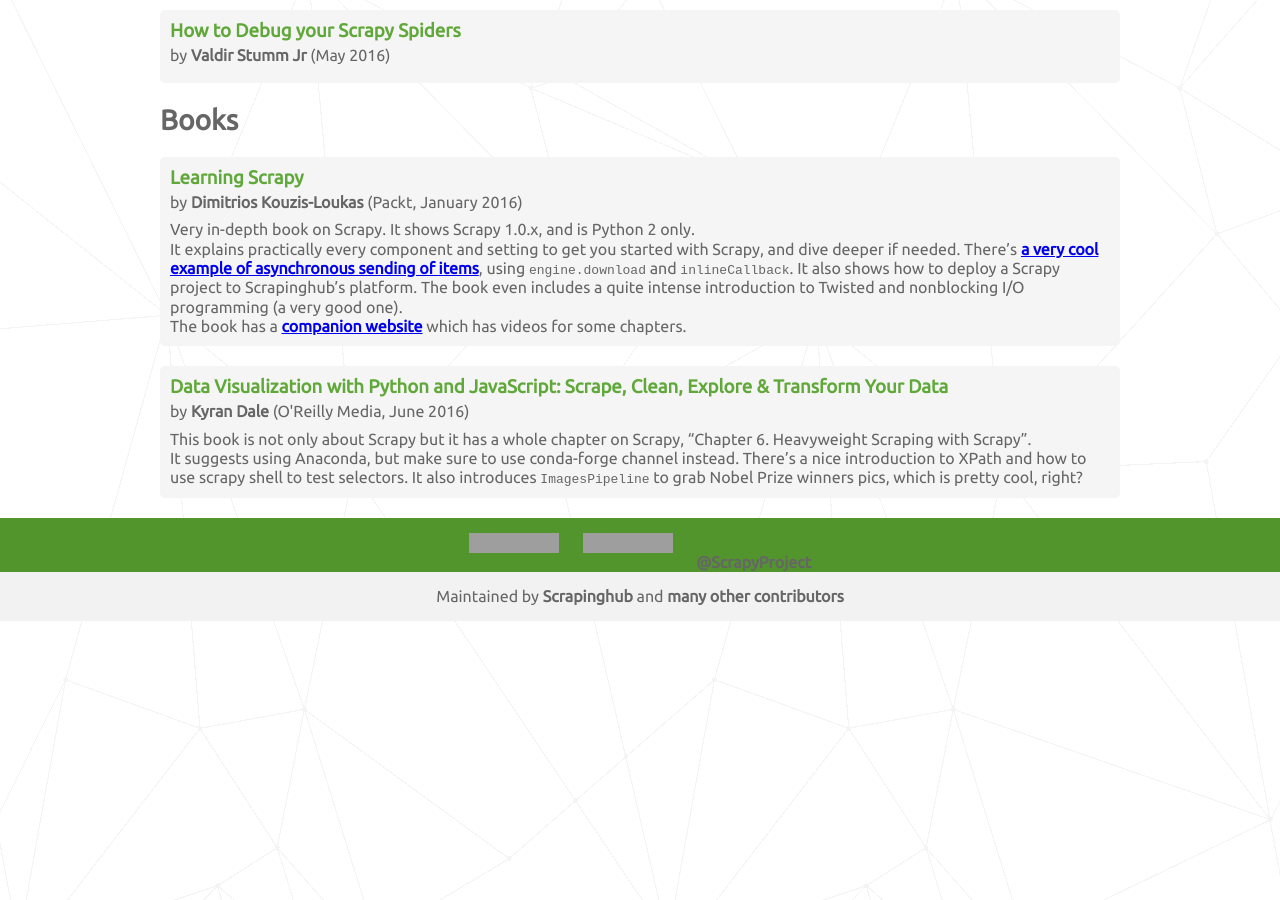
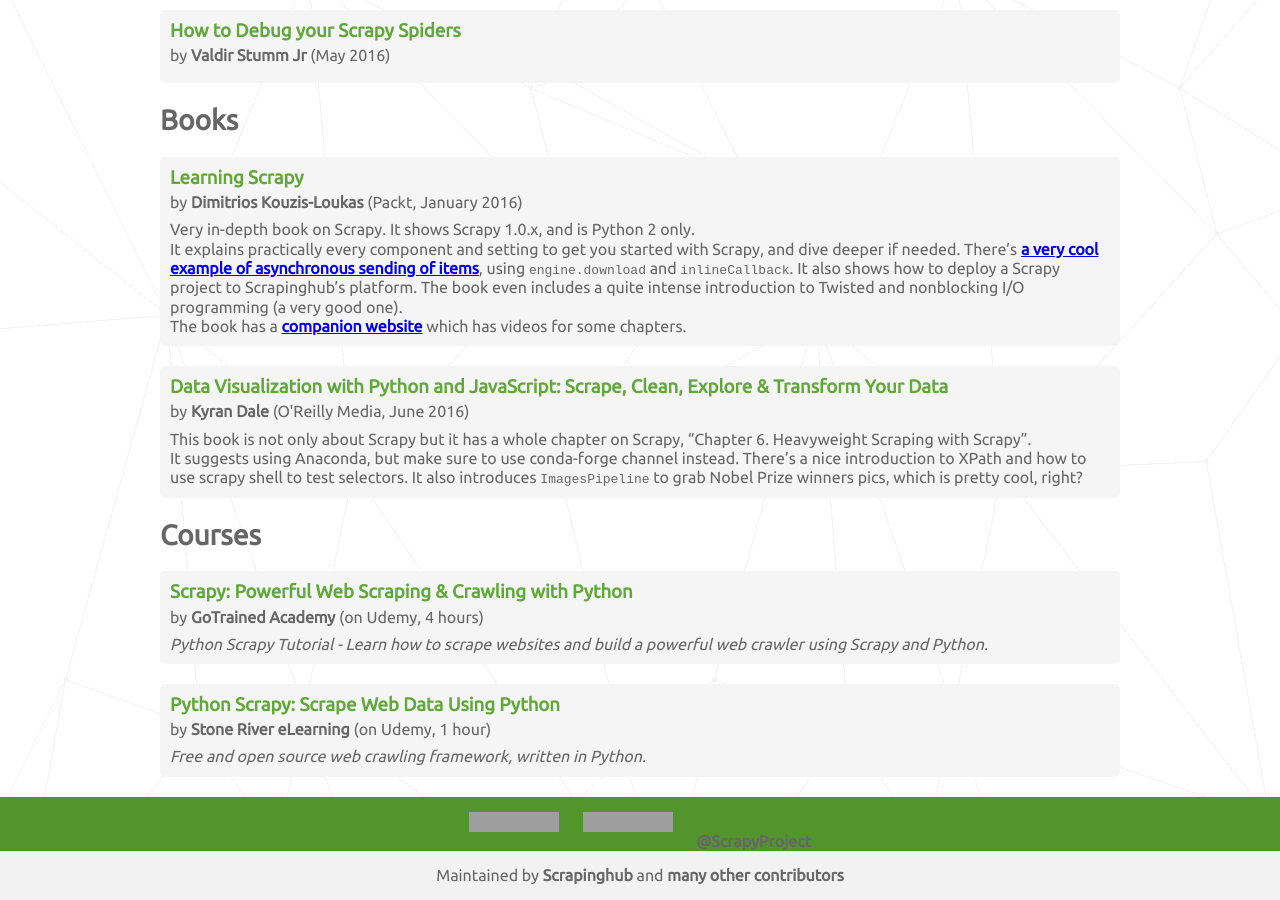
Before and after one commit to scrapy/scrapy.org, a Jekyll site: the page built from resources.html, in a window 1280 px wide and 900 px high, scrolled down 1224 px. Built offline with Jekyll 4.4.1, drawn with Linux system fonts in a browser that asks for light colours; comment, search, counter and statistics services are not loaded; before the commit the page ends 1845 px from its top, so only the background shows below that; grey boxes are pictures that could not be loaded.

Commit message:
Add section on courses

```diff
--- /dev/null
+++ b/_data/resources/courses.yml
@@ -0,0 +1,16 @@
+- title:  "Scrapy: Powerful Web Scraping & Crawling with Python"
+  url:    https://www.udemy.com/scrapy-tutorial-web-scraping-with-python/
+  author: GoTrained Academy
+  platform:     Udemy
+  length:       4 hours
+  description: |
+    _Python Scrapy Tutorial - Learn how to scrape websites and build a
+    powerful web crawler using Scrapy and Python._
+
+- title:  "Python Scrapy: Scrape Web Data Using Python"
+  url:    https://www.udemy.com/python-scrapy/
+  author: Stone River eLearning
+  platform:     Udemy
+  length:       1 hour
+  description: |
+    _Free and open source web crawling framework, written in Python._
--- a/resources.html
+++ b/resources.html
@@ -5,12 +5,14 @@
 ---
 {% assign articles = site.data.resources.articles %}
 {% assign books = site.data.resources.books %}
+{% assign courses = site.data.resources.courses %}
 
 <div class="container">
 
   <h1>Curated Resources</h1>
 
   <div class="resources-section">
+
     <h2>Articles and Blog posts</h2>
     <div class="resources">
       {% for article in articles %}
@@ -65,5 +67,28 @@
       {% endfor %}
     </div>
 
+    <h2>Courses</h2>
+
+    <div class="resources">
+      {% for course in courses %}
+      <div class="resource">
+        <div class="title">
+          {% if course.url %}
+            <a href="{{ book.url }}">{{ course.title }}</a>
+          {% endif %}
+        </div>
+
+        <div class="resource-metadata">
+          {% if course.author %}by <span class="author">{{ course.author }}</span>{% endif %}
+          {% if course.platform %}(on {{ course.platform }}, {{ course.length }})</span>{% endif %}
+        </div>
+
+        <div class="comments">
+          {% if course.description %}{{ course.description | markdownify }}{% endif %}
+        </div>
+      </div>
+      {% endfor %}
+    </div>
+
   </div>
 </div>
```
